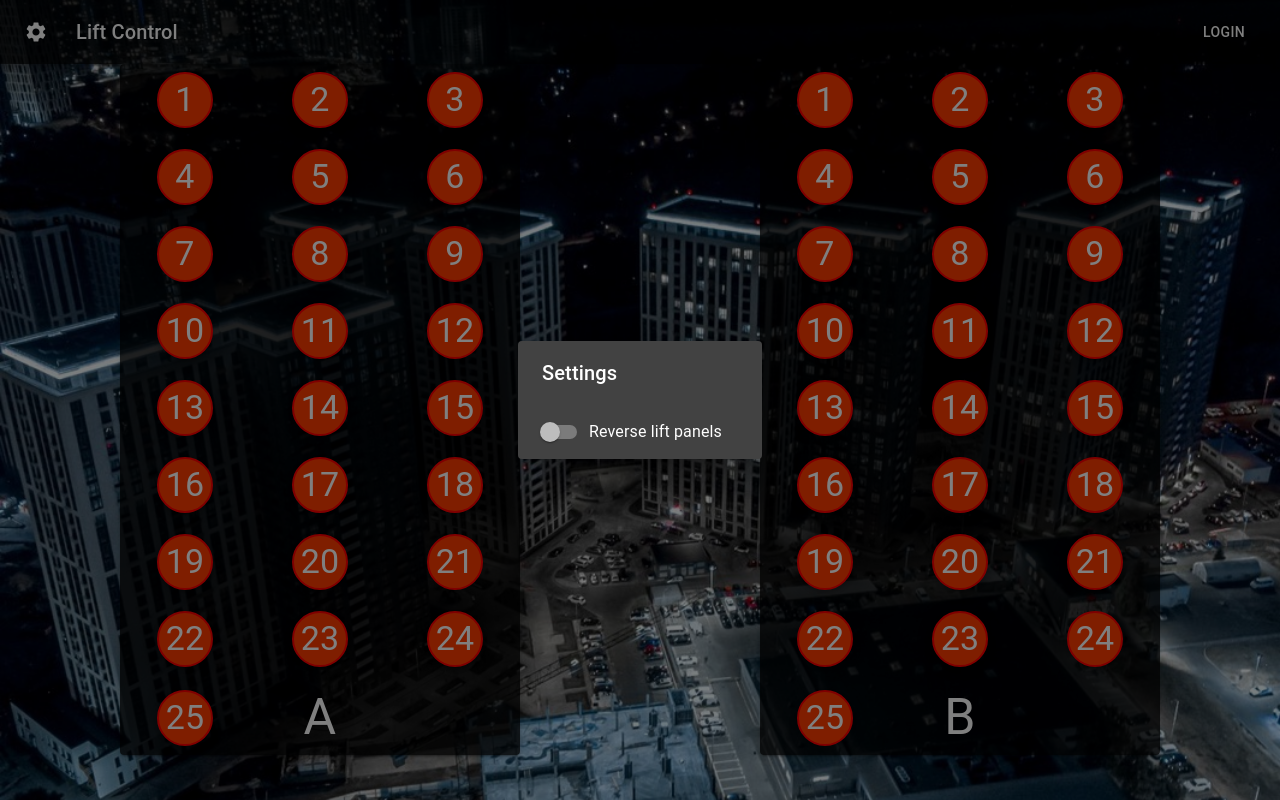
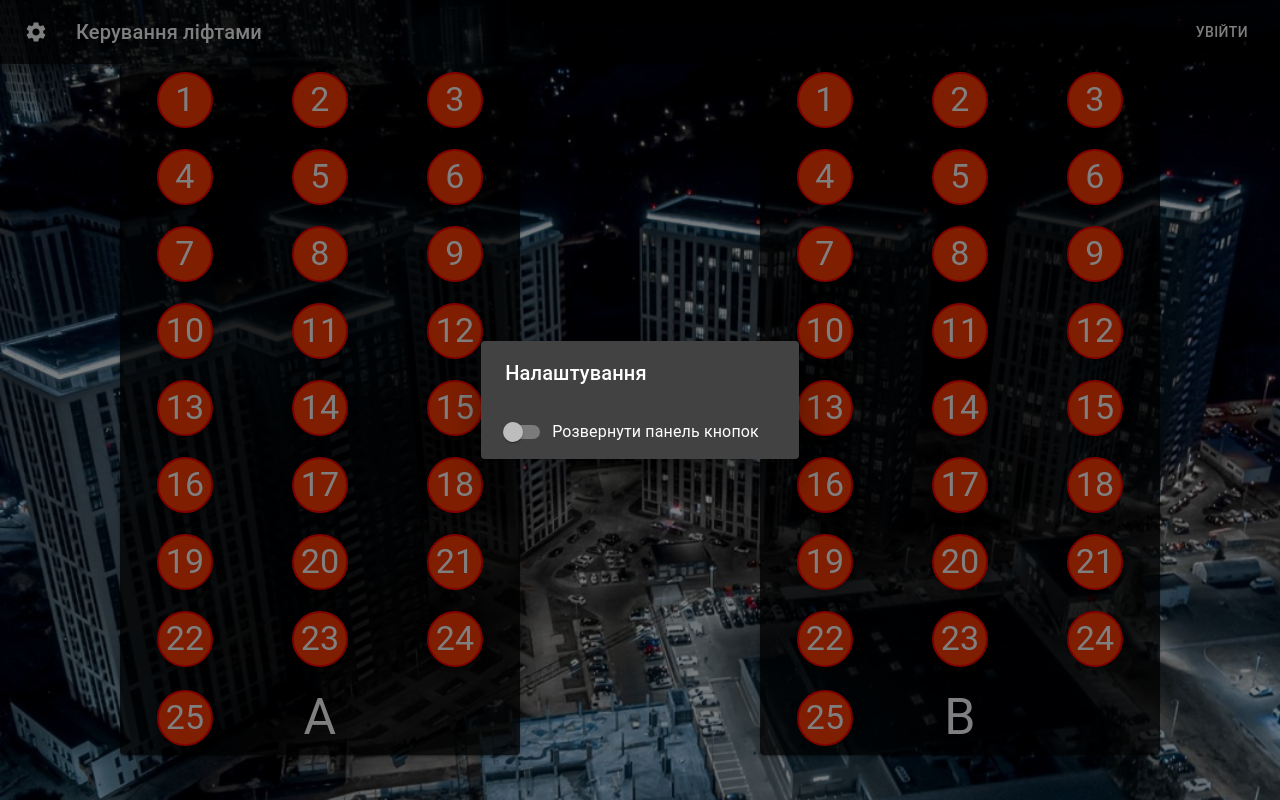
Before and after one commit to Alexzanderk/seven_lift, a React (Create React App) app: page / in a window 1280 px wide. Both pictures are taken after a click on the button "menu". Built offline with nearby package versions, Linux system fonts and the light colour scheme.

Commit message:
Translate to Ukrainian, un-hardcore some constants

```diff
--- a/src/components/Auth/Auth.tsx
+++ b/src/components/Auth/Auth.tsx
@@ -15,8 +15,8 @@ interface Props {}
 
 const Auth: FC<Props> = (props: Props) => {
   const [open, setOpen] = React.useState(false);
-  const [username, setUsername] = React.useState('alexzanderk');
-  const [password, setPassword] = React.useState('aC8LvxCChjaai');
+  const [username, setUsername] = React.useState('');
+  const [password, setPassword] = React.useState('');
   const dispatch = useDispatch();
   const { token } = useSelector<AppState, AuthState>((state) => state.auth);
 
@@ -41,11 +41,11 @@ const Auth: FC<Props> = (props: Props) => {
     <div>
       {!token ? (
         <Button color="inherit" onClick={handleClickOpen}>
-          Login
+          Увійти
         </Button>
       ) : (
         <Button color="inherit" onClick={() => dispatch(logout())}>
-          Logout
+          Вийти
         </Button>
       )}
       <Dialog open={open} onClose={handleClose} aria-labelledby="form-dialog-title">
@@ -74,10 +74,10 @@ const Auth: FC<Props> = (props: Props) => {
         </DialogContent>
         <DialogActions>
           <Button onClick={handleClose} color="primary">
-            Cancel
+            Відміна
           </Button>
           <Button onClick={handleSubmit} color="primary">
-            Submit
+            Увійти
           </Button>
         </DialogActions>
       </Dialog>
--- a/src/components/Header/Header.tsx
+++ b/src/components/Header/Header.tsx
@@ -29,7 +29,7 @@ const Header: FC = () => {
       <Toolbar>
         <Options />
         <Typography variant="h6" className={classes.title}>
-          Lift Control
+          Керування ліфтами
         </Typography>
         <Auth />
       </Toolbar>
--- a/src/components/Options/Options.tsx
+++ b/src/components/Options/Options.tsx
@@ -38,11 +38,11 @@ export const Options: FC = () => {
         <Settings />
       </IconButton>
       <Dialog open={open} onClose={handleClose} aria-labelledby="form-dialog-title">
-        <DialogTitle id="form-dialog-title">Settings</DialogTitle>
+        <DialogTitle id="form-dialog-title">Налаштування</DialogTitle>
         <DialogContent>
           <FormControlLabel
             control={<Switch checked={reverse} onChange={() => dispatch(toggleRevert())} name="checkedB" color="primary" />}
-            label="Reverse lift panels"
+            label="Розвернути панель кнопок"
           />
         </DialogContent>
       </Dialog>
```
